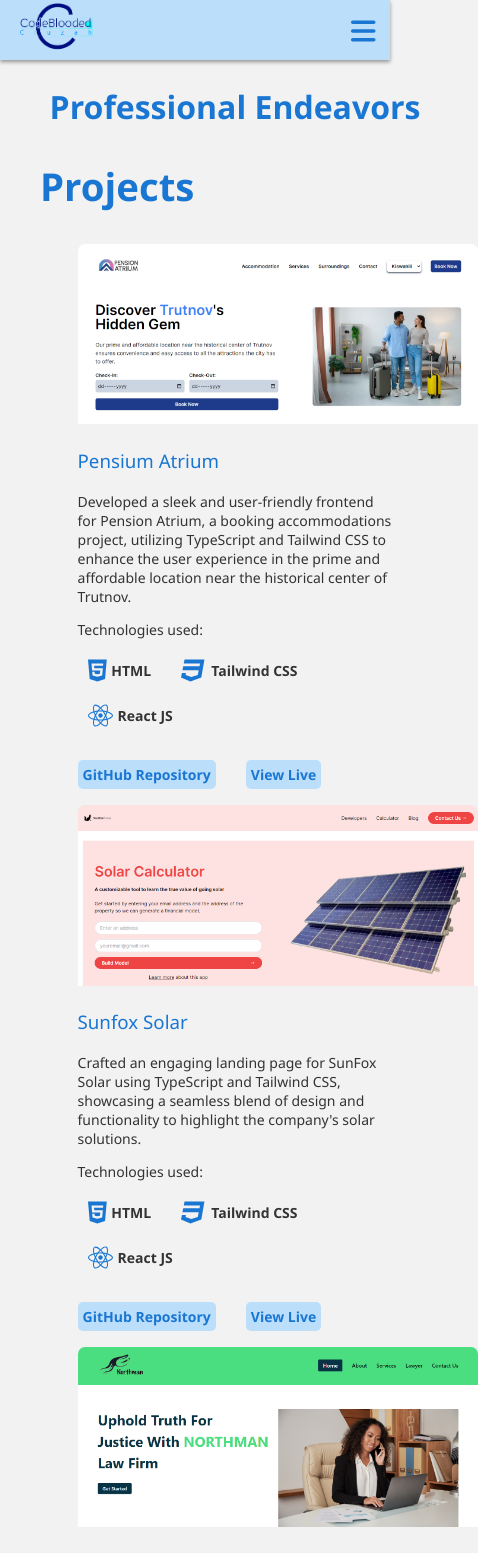
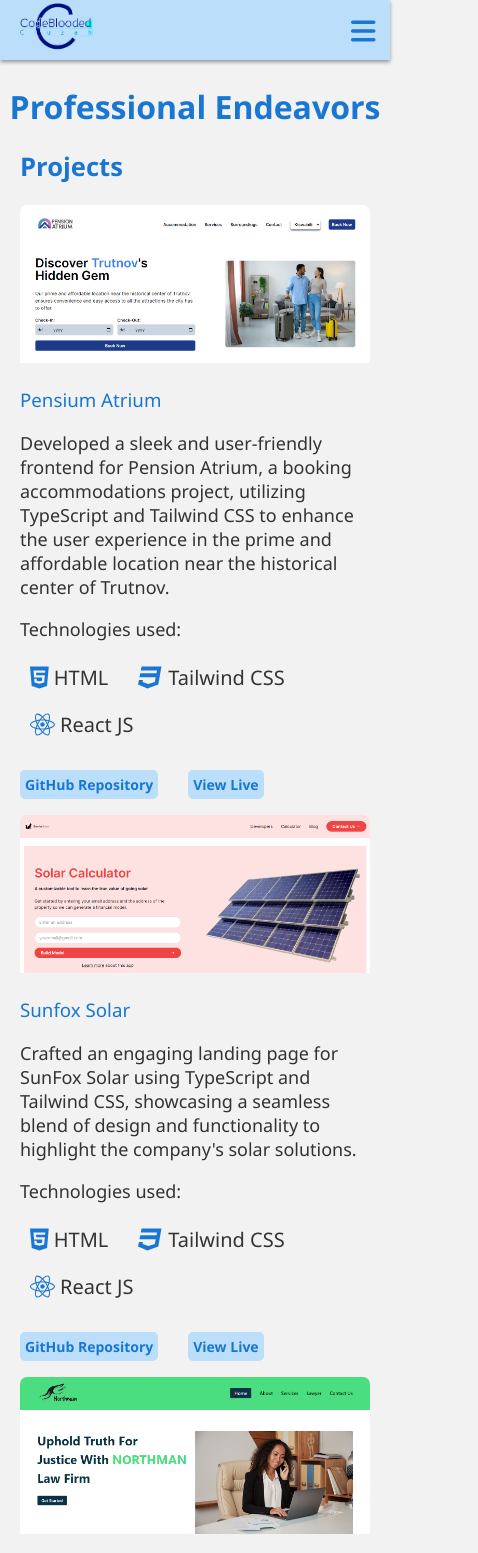
Before and after one commit to stevencodeblooded/my_portfolio_website, a React (Create React App) app: page /work in a window 390 px wide. Shown: the top 1553 px of the page, 478 px wide, since content can reach past the window. Built offline with nearby package versions, Linux system fonts and the light colour scheme.

Commit message:
Make work page responsive

```diff
--- a/src/components/Work/Project/Project.css
+++ b/src/components/Work/Project/Project.css
@@ -18,11 +18,6 @@
 .project-container {
   width: 400px;
 }
-
-/* .project-container:hover {
-  background-color: rgba(0, 123, 255, 0.1);
-  border-radius: 15px;
-} */
 
 .project-container > h3 {
   font-weight: 500;
@@ -101,12 +96,17 @@
 }
 
 @media only screen and (max-width: 760px) {
+
   .project {
-    padding-inline: 15px;
+    margin-inline: 15px;
   }
 
   .project h2 {
     font-size: 2rem;
+  }
+
+  .projects-heading {
+    padding-left: 20px;
   }
 
   .project-1 > p > span {
@@ -115,15 +115,45 @@
 
 }
 
+@media only screen and (max-width: 430px) {
+  .all-projects {
+    padding-inline: 5px;
+  }
+
+  .project-container {
+    width: 100%;
+  }
+
+  .projects-heading {
+    font-size: 1.6rem;
+  }
+
+  .rentmyspace, .organizeHR, .shareplaces {
+    width: 100%;
+  }
+
+  .project-text-work {
+    font-size: 14px;
+  }
+
+}
+
+
+/*
 @media only screen and (max-width: 400px) {
 
   .project {
-    width: 90%;
-    padding-left: 20px;
+    padding-inline: 0px;
+    margin-inline: 0;
   }
 
   .project-container {
-    width: 90%; /* Full width for screens less than 480px */
+    width: 360px;
+    border: 2px solid red;
+  }
+
+  .rentmyspace, .organizeHR, .shareplaces {
+    width: 100%;
   }
 
   .project h2 {
@@ -151,4 +181,4 @@
     margin-right: 5px;
   }
 
-}
+} */
--- a/src/components/Work/Project/Project.jsx
+++ b/src/components/Work/Project/Project.jsx
@@ -18,15 +18,15 @@
     <div className="container-source-project">
       <h2 className="projects-heading" data-aos='fade-right' data-aos-duration='2000'>Projects</h2>
       <div className="project" data-aos='fade-up' data-aos-duration='2000'>
+
       <div className="all-projects">
-
         {/* First Project */}
         <div className="project-container">
           <img src={pensiumAtrium} alt="Rent My Space" className="rentmyspace"/>
           <h3>
             <Link to='https://pension-atrium.vercel.app/' target="_blank">Pensium Atrium</Link>
           </h3>
-          <p>
+          <p className="project-text-work">
             Developed a sleek and user-friendly frontend for Pension Atrium,
             a booking accommodations project, utilizing TypeScript and Tailwind CSS
             to enhance the user experience in the prime and affordable location near the
@@ -72,7 +72,7 @@
           <h3>
             <Link to='https://sunfox-solar.vercel.app/' target="_blank">Sunfox Solar</Link>
           </h3>
-          <p>
+          <p className="project-text-work">
             Crafted an engaging landing page for SunFox Solar using TypeScript and Tailwind CSS, showcasing a seamless blend of design and functionality to highlight the company's solar solutions.
           </p>
 
@@ -115,7 +115,7 @@
           <h3>
             <Link to='https://northman-chi.vercel.app/' target="_blank">Northman Law Firm</Link>
           </h3>
-          <p>
+          <p className="project-text-work">
             Designed and implemented the Northman Law Firm website, seamlessly combining professionalism and aesthetic appeal to effectively showcase the firm's image and services
           </p>
 
@@ -158,7 +158,7 @@
           <h3>
             <Link to='https://rentmyspacewebsite.000webhostapp.com/' target="_blank">Rent My Space</Link>
           </h3>
-          <p>
+          <p className="project-text-work">
             A sophisticated web application that
             empowers hosts to seamlessly list their apartments for travelers or
             guests to book. This feature-rich platform also incorporates Stripe
@@ -212,7 +212,7 @@
           <h3>
             <Link to='https://organizehr.netlify.app/' target="_blank">OrganizeHR</Link>
           </h3>
-          <p>
+          <p className="project-text-work">
             Developing a comprehensive HR management application, 'OrganizeHR,'
             optimizing HR processes and user experience
           </p>
@@ -260,7 +260,7 @@
           <h3>
             <Link to='https://shareplacesonline.netlify.app/' target="_blank">Share Places Online</Link>
           </h3>
-          <p>
+          <p className="project-text-work">
             Discover, share, and explore places with this platform, where users can
             upload photos, provide titles, and share Google directions to
             their favorite destinations.
--- a/src/container/Work.jsx
+++ b/src/container/Work.jsx
@@ -19,8 +19,10 @@
           <h1 data-aos='zoom-in' data-aos-duration='1000'>Professional Endeavors</h1>
           <Project />
           <hr className="line" />
+
           {/* <ProjectsCarousel />
           <hr className="line" /> */}
+
           <Internship />
           <hr className="line" />
           <Experience />
--- a/src/index.css
+++ b/src/index.css
@@ -68,7 +68,6 @@
 
 .work {
   max-width: 100%;
-  padding-inline: 40px;
 }
 
 .work h1 {
```
